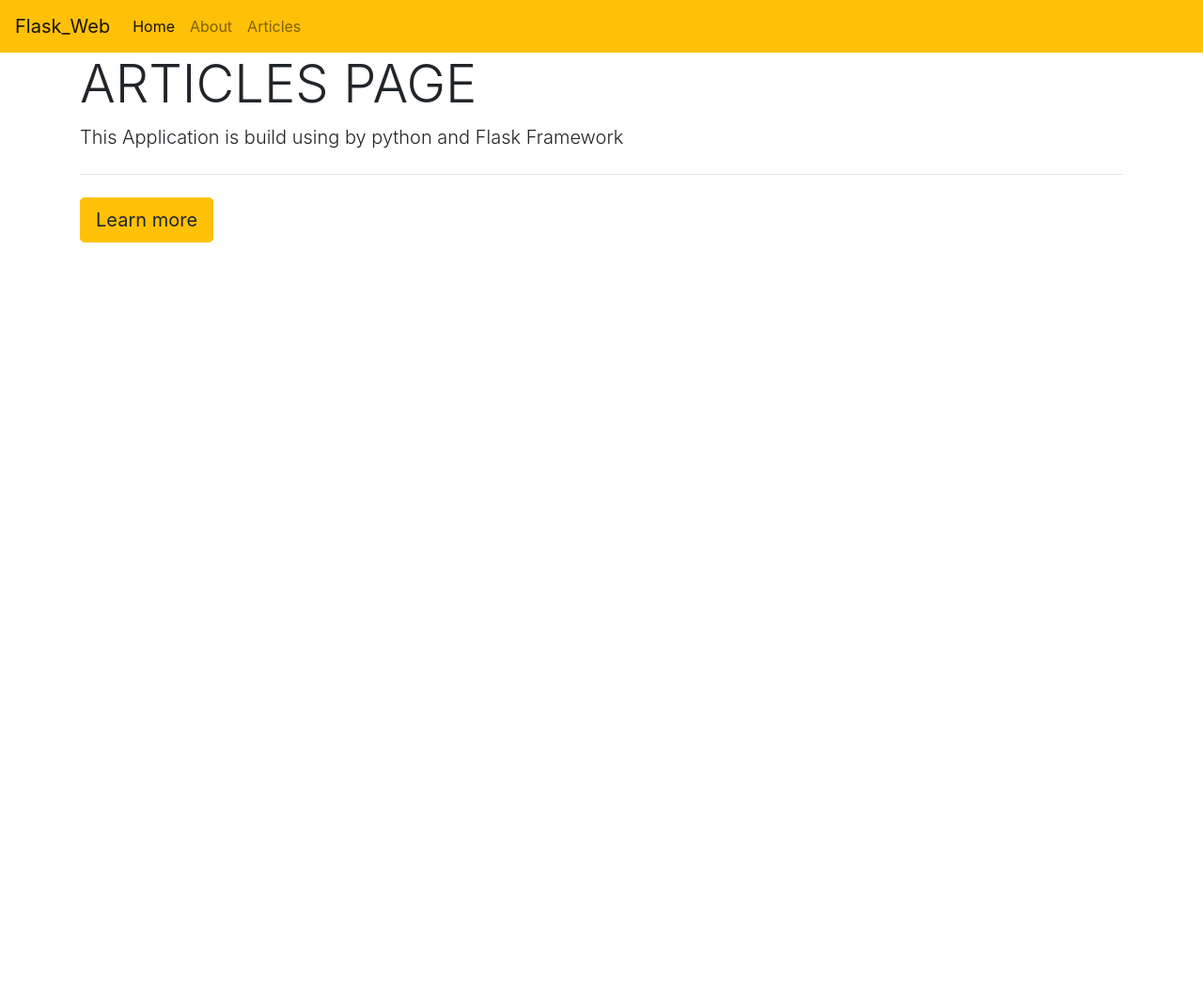
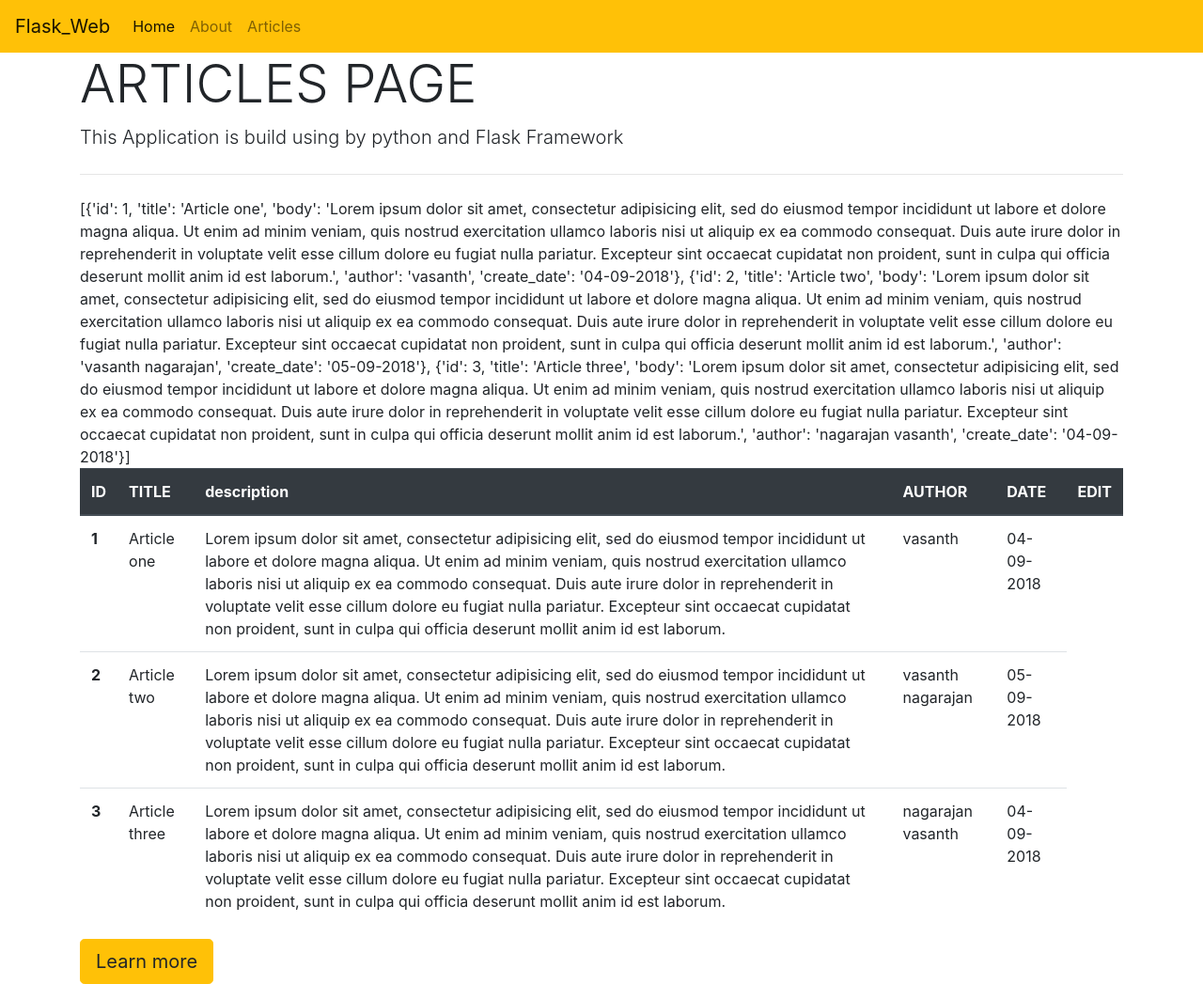
Before and after one commit to Shin9cloud/flask_web, a Flask app: page /articles in a window 1280 px wide. Shown: the whole page at 94% size. Before the commit the page ends 258 px from the top, so only its background shows below. Run offline with Flask 2, Linux system fonts and the light colour scheme; some libraries are stand-ins or nearby versions.

Commit message:
리스트 처리 articles.html for문

```diff
--- a/app.py
+++ b/app.py
@@ -1,22 +1,24 @@
 from flask import Flask , render_template
-
-
+from data import Articles
+#render_template html과 만나면 해당 템플릿으로 변환시켜 줌.
 app = Flask(__name__)
 
 app.debug = True
 
-@app.route('/', methods=['GET'])
+@app.route('/', methods=['GET']) #데커레이터  경로 라우팅, 방식(지금은 리스트)
 def index():
     # return "Hello World"
     return render_template("index.html", data= "DONG")
-
+    # 첫번째 인자 html경로, 두번째는 전달할 데이터
 @app.route('/about')
 def about():
     return render_template("about.html", hello = "Gary Kim")
 
 @app.route('/articles')
 def articles():
-    return render_template("articles.html", hello = "Gary Kim")
+    articles = Articles()
+    print(articles[0]['title'])
+    return render_template("articles.html", articles = articles)
 
 if __name__ == '__main__': ##처음 서버 띄우는 곳, 초기 실행
     app.run()
--- /dev/null
+++ b/data.py
@@ -0,0 +1,7 @@
+def Articles():
+    articles = [  {  'id': 1,  'title':'Article one',  'body':'Lorem ipsum dolor sit amet, consectetur adipisicing elit, sed do eiusmod tempor incididunt ut labore et dolore magna aliqua. Ut enim ad minim veniam, quis nostrud exercitation ullamco laboris nisi ut aliquip ex ea commodo consequat. Duis aute irure dolor in reprehenderit in voluptate velit esse cillum dolore eu fugiat nulla pariatur. Excepteur sint occaecat cupidatat non proident, sunt in culpa qui officia deserunt mollit anim id est laborum.',  'author':'vasanth',  'create_date':'04-09-2018',  },
+ {  'id': 2,  'title':'Article two',  'body':'Lorem ipsum dolor sit amet, consectetur adipisicing elit, sed do eiusmod tempor incididunt ut labore et dolore magna aliqua. Ut enim ad minim veniam, quis nostrud exercitation ullamco laboris nisi ut aliquip ex ea commodo consequat. Duis aute irure dolor in reprehenderit  in voluptate velit esse cillum dolore eu fugiat nulla pariatur. Excepteur sint occaecat cupidatat non proident, sunt in culpa qui officia deserunt mollit anim id est laborum.',  'author':'vasanth nagarajan',  'create_date':'05-09-2018',  },
+{  'id': 3,  'title':'Article three',  'body':'Lorem ipsum dolor sit amet, consectetur adipisicing elit, sed do eiusmod tempor incididunt ut labore et dolore magna aliqua. Ut enim ad minim veniam, quis nostrud exercitation ullamco laboris nisi ut aliquip ex ea commodo consequat. Duis aute irure dolor in reprehenderit in voluptate velit esse cillum dolore eu fugiat nulla pariatur. Excepteur sint occaecat cupidatat non proident, sunt in culpa qui officia deserunt mollit anim id est laborum.',  'author':'nagarajan vasanth',  'create_date':'04-09-2018',  } ]
+    return articles
+
+# 가짜 데이터
--- a/templates/articles.html
+++ b/templates/articles.html
@@ -3,5 +3,31 @@
 <h1 class="display-4">ARTICLES PAGE</h1>
 <p class="lead">This Application is build using by python and Flask Framework</p>
 <hr class="my-4">
+
+<span>{{articles}}</span>
+<table class="table" style="width:100% ">
+    <thead class= "thead-dark">
+    <tr>
+      <th scope="col">ID</th>
+      <th scope="col">TITLE</th>
+      <th scope="col">description</th>
+      <th scope="col">AUTHOR</th>
+      <th scope="col">DATE</th>
+      <th scope="col">EDIT</th>
+    </tr>
+    </thead>
+    <tbody>
+        {% for article in articles %}
+      <tr>
+        <th scope = "col">{{article['id']}}</th>
+        <td>{{article['title']}}</td>
+        <td>{{article['body']}}</td>
+        <td>{{article['author']}}</td>
+        <td>{{article['create_date']}}</td>
+      </tr>
+      {% endfor %}
+    </tbody>
+  </table>
+
 <a class="btn btn-warning btn-lg" href="#" role="button">Learn more</a>
 {% endblock %}
```
